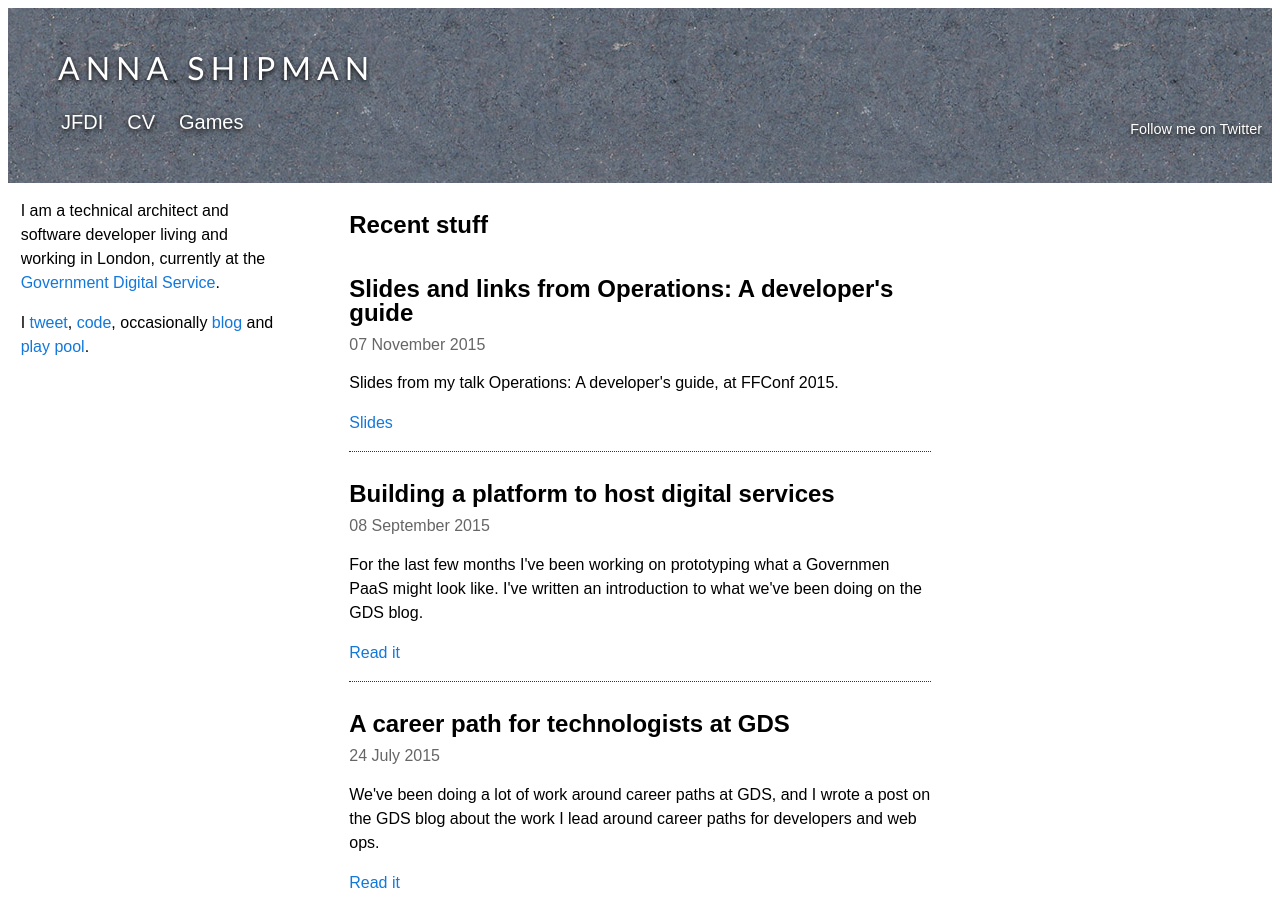
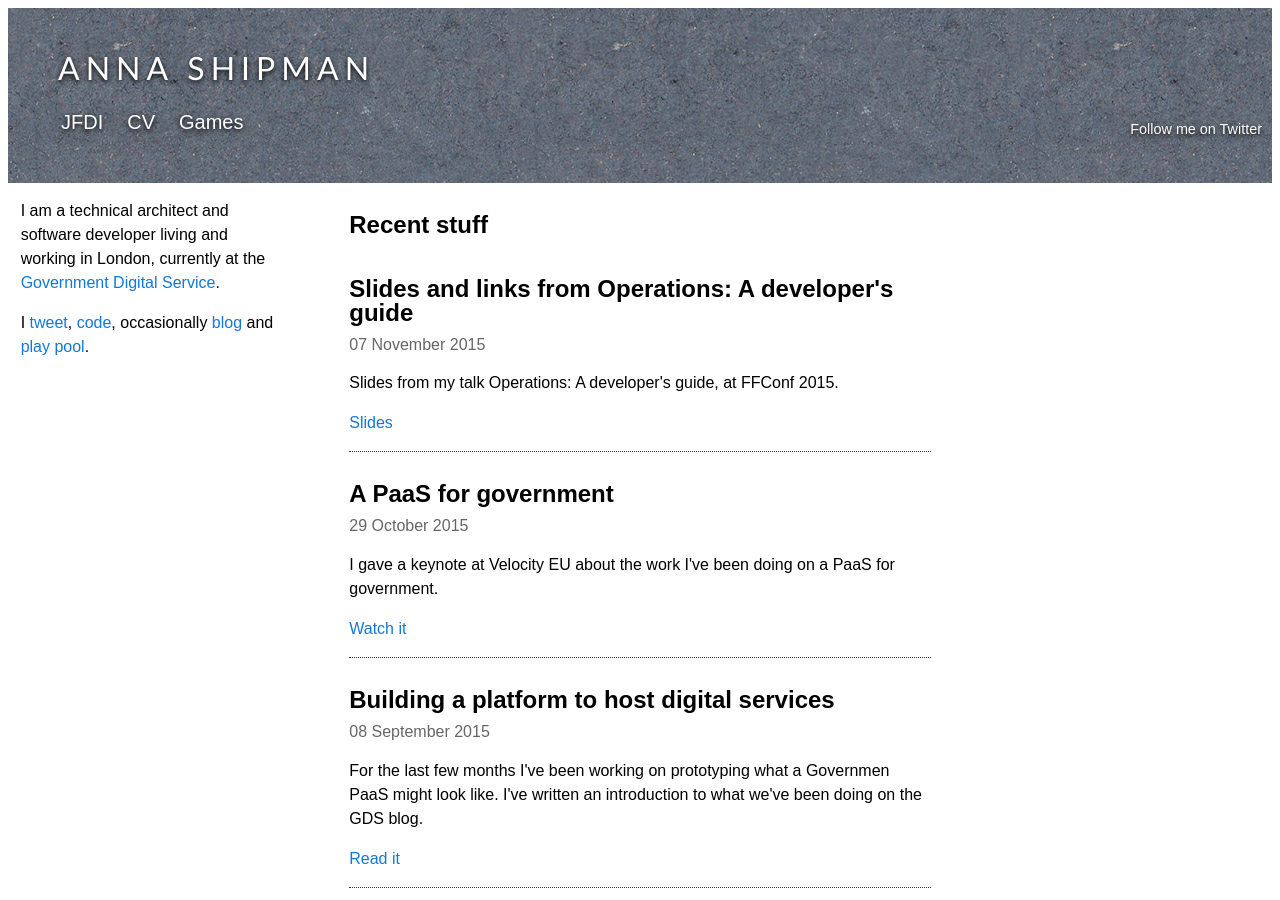
Before and after one commit to annashipman/annashipman.github.io, a Jekyll site: the page index.html, which Jekyll copies as it is, in a window 1280 px wide and 900 px high. Built offline with Jekyll 4.4.1, drawn with Linux system fonts in a browser that asks for light colours; Markdown is read by kramdown in place of the engine named in the settings.

Commit message:
Add Velocity keynote to homepage

```diff
--- a/index.html
+++ b/index.html
@@ -34,6 +34,15 @@ Slides and links from Operations: A developer's guide</a></h1>
 <date>07 November 2015</date>
 <p>Slides from my talk Operations: A developer's guide, at FFConf 2015.<p><a
 href="/jfdi/slides-from-ops-a-devs-guide.html">Slides</a></p>
+</div>
+<div class="blog-post">
+<h1><a
+href="https://www.youtube.com/watch?v=OLOaq-Xf5zU">A PaaS for government</a></h1>
+<date>29 October 2015</date>
+<p>I gave a keynote at Velocity EU about the work I've been doing on a PaaS for
+government.</p>
+<p><a
+href="https://www.youtube.com/watch?v=OLOaq-Xf5zU">Watch it</a></p>
 </div>
 <div class="blog-post">
 <h1><a
```
